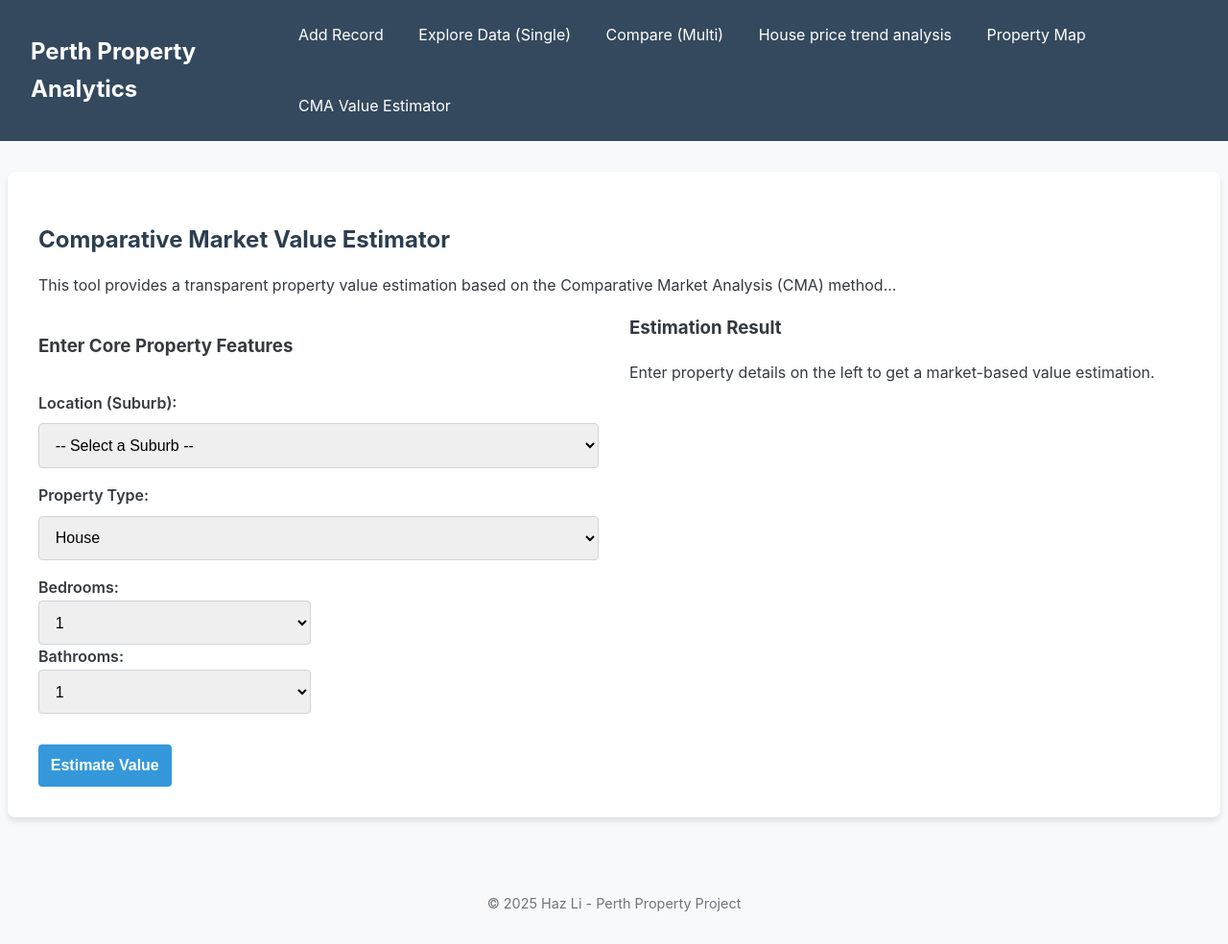
After one commit to cloud9ight/perth_property_analysis, a Flask app: page /cma in a window 1280 px wide. The commit adds this page. Shown: the whole page at 96% size. Run offline with Flask 3, Linux system fonts and the light colour scheme; data that the repository does not hold is empty; some libraries are stand-ins or nearby versions.

Commit message:
feat(cma): use cma simulator instead of ml model for prediction

```diff
--- a/app.py
+++ b/app.py
@@ -41,19 +41,24 @@ except Exception as e:
 
 # ▼▼▼  Load the ML Model and Columns at App Startup ▼▼▼
 # ======================================================================
-model = None
-model_columns = None
-price_tier_map = None
+# model = None
+# model_columns = None
+# suburb_categories = None
+# property_type_categories = None
+# price_tier_map = None
 
-try:
-    # Attempt to load all necessary model files.
-    model = joblib.load('scripts/property_price_predictor.pkl')
-    model_columns = joblib.load('scripts/model_columns.pkl')
-    price_tier_map = joblib.load('scripts/price_tier_map.pkl')
-    logging.info("All ML model assets loaded successfully.")
-except Exception as e:
-    # Catch ANY exception during loading, not just FileNotFoundError.
-    logging.error(f"CRITICAL ERROR loading model files: {e}. Prediction feature will be disabled.")
+# try:
+#     # Attempt to load all necessary model files.
+#     model = joblib.load('scripts/property_price_predictor.pkl')
+#     model_columns = joblib.load('scripts/model_columns.pkl')
+#     # NEW: Load the category "scripts"
+#     suburb_categories = joblib.load('scripts/suburb_categories.pkl')
+#     property_type_categories = joblib.load('scripts/property_type_categories.pkl')
+#     price_tier_map = joblib.load('scripts/price_tier_map.pkl')
+#     logging.info("All ML model assets, including category lists, loaded successfully.")
+# except Exception as e:
+#     # Catch ANY exception during loading, not just FileNotFoundError.
+#     logging.error(f"CRITICAL ERROR loading model files: {e}. Prediction feature will be disabled.")
 
 
 # --- 3. Helper function to get dimension data ---
@@ -668,54 +673,86 @@ def get_schools_api(school_type):
         logging.error(f"Failed to fetch school data for API: {e}")
         return jsonify({'error': 'A database error occurred.'}), 500
 
-@app.route('/predict', methods=['GET', 'POST'])
-def predict():
-    dim_data = get_dimension_data()
-    prediction_result = None
+@app.route('/cma', methods=['GET', 'POST'])
+def cma():
+    """
+    Handles the Comparative Market Analysis (CMA) based value estimator.
+    This is the final, simplified, and robust version based on direct comparable sales.
+    """
+    # Fetch suburbs for the dropdown - this part is correct.
+    with engine.connect() as connection:
+        suburbs_df = pd.read_sql("SELECT suburb_id, suburb_name FROM DIM_Suburbs ORDER BY suburb_name", connection)
+
+    estimation_package = None
     user_input_values = {}
+    MIN_COMPS_REQUIRED = 5 # We still need a quality threshold.
 
     if request.method == 'POST':
-        # This check is now 100% safe because the variables are guaranteed to exist.
-        if model is None or model_columns is None or price_tier_map is None:
-            flash("Sorry, the prediction service is currently unavailable. Model files could not be loaded.", "danger")
-        else:
-            try:
-                # --- 1. Get user input from the form ---
-                user_input = {
-                    'bedrooms': request.form.get('bedrooms', type=int), 'bathrooms': request.form.get('bathrooms', type=int),
-                    'land_size': request.form.get('land_size', type=int), 'parking_spaces': request.form.get('parking_spaces', type=int),
-                    'distance_to_cbd': request.form.get('distance_to_cbd', type=int),
-                    'primary_school_icsea': request.form.get('primary_school_icsea', type=float),
-                    'secondary_school_icsea': request.form.get('secondary_school_icsea', type=float),
-                    'suburb_name': request.form.get('suburb_name')
-                }
-                user_input_values = user_input
-                logging.info(f"Received user input for prediction: {user_input}")
+        try:
+            # --- 1. Get user input, ensuring correct data types ---
+            suburb_id = request.form.get('suburb_id', type=int)
+            property_type = request.form.get('property_type')
+            bedrooms = request.form.get('bedrooms', type=int)
+            bathrooms = request.form.get('bathrooms', type=int)
+            user_input_values = request.form
 
-                # --- 2. Prepare the input data for the model (REAL LOGIC) ---
-                selected_suburb = user_input['suburb_name']
-                # Use the loaded map to find the tier. Default to a common tier if not found.
-                suburb_tier = price_tier_map.get(selected_suburb.lower(), 'Mid-Range')
+            # --- 2. Build ONE simple, direct SQL query to find comps ---
+            conditions = [
+                "p.suburb_id = :suburb_id",
+                "p.property_type = :property_type",
+                "l.bedrooms = :bedrooms",
+                "l.bathrooms = :bathrooms",
+                "p.date_sold >= DATE_SUB(CURDATE(), INTERVAL 18 MONTH)"
+            ]
+            params = {
+                'suburb_id': suburb_id,
+                'property_type': property_type,
+                'bedrooms': bedrooms,
+                'bathrooms': bathrooms
+            }
+            where_clause = "WHERE " + " AND ".join(conditions)
 
-                input_df = pd.DataFrame([user_input])
-                input_df['suburb_value_tier'] = suburb_tier
+            # This query is simple: it just gets the prices of matching properties.
+            query = f"""
+                SELECT p.price
+                FROM FACT_Properties p
+                JOIN DIM_Layouts l ON p.layout_id = l.layout_id
+                {where_clause};
+            """
 
-                input_df_encoded = pd.get_dummies(input_df, columns=['suburb_value_tier'], prefix='tier')
+            # --- 3. Execute query and calculate the result in Pandas ---
+            with engine.connect() as connection:
+                comps_df = pd.read_sql(text(query), connection, params=params)
+                comps_found = len(comps_df)
+                logging.info(f"Found {comps_found} comparable sales matching the criteria.")
 
-                # Align columns with the trained model's columns - this is the core of consistency!
-                final_df = input_df_encoded.reindex(columns=model_columns, fill_value=0)
+                # Check if we have enough data for a reliable estimate
+                if comps_found >= MIN_COMPS_REQUIRED:
+                    # --- THE CORE LOGIC, as you described ---
+                    # 1. Find the median price using Pandas (more robust than complex SQL).
+                    median_price = comps_df['price'].median()
 
-                # --- 3. Make the prediction ---
-                price_prediction = model.predict(final_df)[0]
-                prediction_result = f"${price_prediction:,.0f}"
+                    # 2. Apply a simple, explainable market adjustment factor.
+                    MARKET_ADJUSTMENT_FACTOR = 1.05 # 5% growth
+                    estimated_price = median_price * MARKET_ADJUSTMENT_FACTOR
 
-            except Exception as e:
-                flash(f"An error occurred during prediction: {e}", "danger")
-                logging.error(f"Prediction Error: {e}")
+                    # 3. Package the final, transparent result.
+                    estimation_package = {
+                        'estimated_price': f"${estimated_price:,.0f}",
+                        'median_price_of_comps': f"${median_price:,.0f}",
+                        'comps_found': comps_found
+                    }
+                else:
+                    # If not enough comps, provide clear feedback.
+                    flash(f"Found only {comps_found} comparable sales. A reliable estimation requires at least {MIN_COMPS_REQUIRED}. Please try broader criteria.", "warning")
 
-    return render_template('predict.html',
-                           suburbs=dim_data['suburbs'],
-                           prediction=prediction_result,
+        except Exception as e:
+            flash(f"An error occurred during estimation: {e}", "danger")
+            logging.error(f"CMA Estimation Error: {e}")
+
+    return render_template('cma.html',
+                           suburbs=suburbs_df.to_dict('records'),
+                           estimation=estimation_package,
                            user_input=user_input_values)
 
 
--- a/templates/base.html
+++ b/templates/base.html
@@ -31,7 +31,7 @@
         <a href="{{ url_for('compare') }}">Compare (Multi)</a>
         <a href="{{ url_for('trend') }}">House price trend analysis</a>
         <a href="{{ url_for('show_map') }}">Property Map</a>
-        <a href="{{ url_for('predict') }}">Price Predictor</a>
+        <a href="{{ url_for('cma') }}">CMA Value Estimator</a>
       </div>
     </nav>
 
--- /dev/null
+++ b/templates/cma.html
@@ -0,0 +1,112 @@
+{% extends "base.html" %}
+
+{% block title %}Market Value Estimator (CMA){% endblock %}
+
+{% block content %}
+    <h2>Comparative Market Value Estimator</h2>
+    <p class="module-description">
+        This tool provides a transparent property value estimation based on the Comparative Market Analysis (CMA) method...
+    </p>
+
+    <div class="form-and-result-container">
+        <!-- Input Form - Simplified and with hardcoded bed/bath -->
+        <div class="prediction-form">
+            <h3>Enter Core Property Features</h3>
+            <form id="cmaForm" action="{{ url_for('cma') }}" method="post">
+
+                <label for="suburb_id">Location (Suburb):</label>
+                <select id="suburb_id" name="suburb_id" class="searchable-select" required>
+                    <option value="">-- Select a Suburb --</option>
+                    {% for suburb in suburbs %}
+                        <option value="{{ suburb.suburb_id }}"
+                                {% if suburb.suburb_id == user_input.get('suburb_id')|int %}selected{% endif %}>
+                            {{ suburb.suburb_name | title }}
+                        </option>
+                    {% endfor %}
+                </select>
+
+                <label for="property_type">Property Type:</label>
+                <select id="property_type" name="property_type" required>
+                    <option value="house" {% if 'house' == user_input.get('property_type') %}selected{% endif %}>House</option>
+                    <option value="villa" {% if 'villa' == user_input.get('property_type') %}selected{% endif %}>Villa / Townhouse</option>
+                    <option value="unit" {% if 'unit' == user_input.get('property_type') %}selected{% endif %}>Unit / Apartment</option>
+                </select>
+
+                <!-- ====================================================================== -->
+                <!-- ▼▼▼ THE CRITICAL FIX: Use simple, hardcoded loops ▼▼▼ -->
+                <!-- ====================================================================== -->
+                <div class="form-row">
+                    <div>
+                        <label for="bedrooms">Bedrooms:</label>
+                        <select id="bedrooms" name="bedrooms" required>
+                            <!-- We use a simple loop from 1 to 6 -->
+                            {% for i in range(1, 7) %}
+                            <option value="{{ i }}" {% if i == user_input.get('bedrooms')|int %}selected{% endif %}>{{ i }}</option>
+                            {% endfor %}
+                        </select>
+                    </div>
+                    <div>
+                        <label for="bathrooms">Bathrooms:</label>
+                         <select id="bathrooms" name="bathrooms" required>
+                            <!-- We use a simple loop from 1 to 5 -->
+                            {% for i in range(1, 6) %}
+                            <option value="{{ i }}" {% if i == user_input.get('bathrooms')|int %}selected{% endif %}>{{ i }}</option>
+                            {% endfor %}
+                        </select>
+                    </div>
+                </div>
+                <!-- ====================================================================== -->
+
+                <button type="submit" style="margin-top: 1em; grid-column: 1 / -1;">Estimate Value</button>
+            </form>
+        </div>
+
+        <!-- Result Display (no change needed here) -->
+        <div class="prediction-result">
+    <h3>Estimation Result</h3>
+
+    <!-- CASE 1: An estimation was successfully generated -->
+    {% if estimation %}
+        <div class="prediction-box">
+            <div class="prediction-label">Estimated Market Value</div>
+            <div class="prediction-value">{{ estimation.estimated_price }}</div>
+            <hr style="margin: 1em 0; border-color: #dee2e6;">
+            <div class="prediction-details">
+                This estimation is based on the median price of
+                <strong>{{ estimation.comps_found }}</strong> directly comparable properties
+                sold in the last 18 months (Median of Comps: <strong>{{ estimation.median_price_of_comps }}</strong>),
+                with a slight adjustment for recent market growth.
+            </div>
+        </div>
+
+    <!-- CASE 2: A query was run, but no result was generated (e.g., not enough comps) -->
+    {% elif request.method == 'POST' %}
+        <div class="prediction-box-placeholder">
+             <!-- We still show the flash message for specific feedback -->
+            {% with messages = get_flashed_messages(with_categories=true) %}
+                {% if messages %}
+                    {% for category, message in messages %}
+                        <div class="flash {{ category }}">{{ message }}</div>
+                    {% endfor %}
+                {% endif %}
+            {% endwith %}
+            <p>Please try adjusting your filters for a successful estimation.</p>
+        </div>
+
+    <!-- CASE 3: The page was just loaded (GET request) -->
+    {% else %}
+        <div class="prediction-box-placeholder">
+            <p>Enter property details on the left to get a market-based value estimation.</p>
+        </div>
+    {% endif %}
+</div>
+    </div>
+{% endblock %}
+
+{% block scripts %}
+    <script>
+        document.addEventListener('DOMContentLoaded', function() {
+            new Choices(document.getElementById('suburb_id'), { itemSelectText: '' });
+        });
+    </script>
+{% endblock %}
```
Also changed, not shown: templates/predict.html (deleted, +0 -76 lines), 5 other files.
